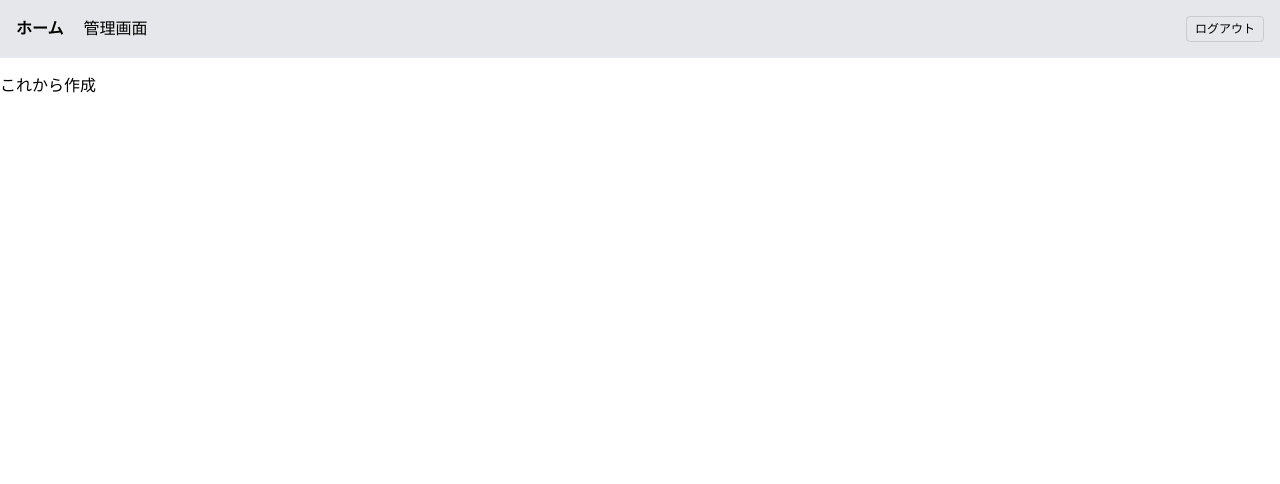
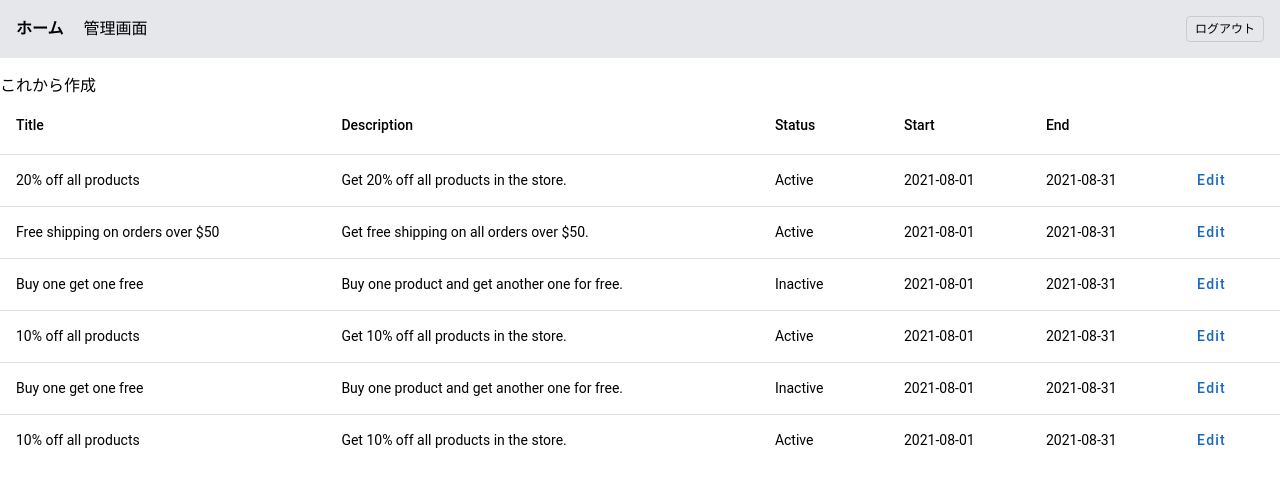
Before and after one commit to n0ea5y/SalesManagement, a Vue app in the folder app/: page / in a window 1280 px wide. Shown: the top 484 px of the page. Built offline with nearby package versions, Linux system fonts and the light colour scheme; no server answers.

Commit message:
テーブル設定

```diff
--- a/app/src/components/icons/SmButton.vue
+++ b/app/src/components/icons/SmButton.vue
@@ -12,9 +12,9 @@
   })
 
   const color = {
-    store: 'bg-blue-200',
-    update: 'bg-yellow-200',
-    delete: 'bg-red-200',
+    store: '#bfdbfe',
+    update: '#fef08a',
+    delete: '#fecaca',
   };
 
   const emit = defineEmits(['click'])
@@ -24,11 +24,12 @@
 </script>
 
 <template>
-  <button
-    class="border-2 border-gray-700 rounded-md p-2"
-    :class="color[props.type]"
-      @click="handleClick"
-    >
-    {{ label }}
-  </button>
+  <v-btn
+    size="default"
+    :base-color="color[type]"
+    @click="handleClick"
+
+  >
+  {{ label }}
+  </v-btn>
 </template>
--- a/app/src/views/HomeView.vue
+++ b/app/src/views/HomeView.vue
@@ -1,9 +1,99 @@
 <script setup>
   import AuthLayout from '@/layouts/AuthLayout.vue';
+
+  const headers = [
+    {
+      title: 'Title',
+      key: 'title',
+    },
+    {
+      title: 'Description',
+      key: 'description',
+    },
+    {
+      title: 'Status',
+      key: 'status',
+    },
+    {
+      title: 'Start',
+      key: 'start',
+    },
+    {
+      title: 'End',
+      key: 'end',
+    },
+    {
+      title: '',
+      key: 'actions',
+    },
+  ]
+
+  const items = [
+    {
+      title: '20% off all products',
+      description: 'Get 20% off all products in the store.',
+      status: 'Active',
+      start: '2021-08-01',
+      end: '2021-08-31',
+    },
+    {
+      title: 'Free shipping on orders over $50',
+      description: 'Get free shipping on all orders over $50.',
+      status: 'Active',
+      start: '2021-08-01',
+      end: '2021-08-31',
+    },
+    {
+      title: 'Buy one get one free',
+      description: 'Buy one product and get another one for free.',
+      status: 'Inactive',
+      start: '2021-08-01',
+      end: '2021-08-31',
+    },
+    {
+      title: '10% off all products',
+      description: 'Get 10% off all products in the store.',
+      status: 'Active',
+      start: '2021-08-01',
+      end: '2021-08-31',
+    },
+    {
+      title: 'Buy one get one free',
+      description: 'Buy one product and get another one for free.',
+      status: 'Inactive',
+      start: '2021-08-01',
+      end: '2021-08-31',
+    },
+    {
+      title: '10% off all products',
+      description: 'Get 10% off all products in the store.',
+      status: 'Active',
+      start: '2021-08-01',
+      end: '2021-08-31',
+    },
+  ]
 </script>
 
 <template>
   <AuthLayout>
     <h1>これから作成</h1>
   </AuthLayout>
+
+ <v-data-table
+        class="bg-transparent"
+        :headers="headers"
+        hide-default-footer
+        :items="items"
+      >
+        <template #item.actions>
+          <v-btn
+            class="text-none"
+            color="primary"
+            min-width="0"
+            slim
+            text="Edit"
+            variant="text"
+          />
+        </template>
+      </v-data-table>
 </template>
--- a/app/src/views/Master/MediaAgent.vue
+++ b/app/src/views/Master/MediaAgent.vue
@@ -1,10 +1,12 @@
 <script setup>
   import AuthLayout from '@/layouts/AuthLayout.vue';
   import SmButton from '@/components/icons/SmButton.vue';
+  import SmTable from '../components/SmTable.vue';
   import { db } from '@/assets/firebase.init';
   import { collection, getDocs, addDoc, updateDoc, doc } from "firebase/firestore";
   import { onMounted, ref } from 'vue';
   import { insertToast, updateToast } from '../Tools/Toast';
+
 
   onMounted(async () => {
     await getMediaAgentMaster();
@@ -46,41 +48,19 @@
     });
     isLoaded.value = true;
   }
+
+  const headers = [
+    {title: '業者名', key: 'name', sortable: false},
+    {title: '', key: 'action', width: '10px', sortable: false},
+  ];
 </script>
 
 <template>
   <AuthLayout>
-    <div class="border border-gray-300 w-[95%] mx-auto mb-4">
-      <table class="table-fixed w-full border-collapse">
-        <thead class="bg-gray-200">
-          <tr>
-            <th class="p-2 text-center">業者名</th>
-          </tr>
-        </thead>
-      </table>
-
-      <div class="max-h-[300px] overflow-y-auto">
-        <table class="table-fixed w-full border-collapse">
-          <tbody>
-            <tr v-for="agent in mediaAgencies" :key="agent.id" >
-              <td class="p-1 border-t border-gray-300 flex items-center">{{ agent.name }}
-                <span class="text-sm border rounded py-1 px-2 bg-yellow-200 ml-auto" @click="rowClick(agent)">
-                    <svg xmlns="http://www.w3.org/2000/svg"
-                    fill="none" viewBox="0 0 24 24" stroke-width="1.5" stroke="currentColor" class="size-6">
-                    <path stroke-linecap="round" stroke-linejoin="round"
-                      d="m16.862 4.487 1.687-1.688a1.875 1.875 0 1 1 2.652 2.652L10.582 16.07a4.5 4.5 0 0 1-1.897 1.13L6 18l.8-2.685a4.5 4.5 0 0 1 1.13-1.897l8.932-8.931Zm0 0L19.5 7.125M18 14v4.75A2.25 2.25 0 0 1 15.75 21H5.25A2.25 2.25 0 0 1 3 18.75V8.25A2.25 2.25 0 0 1 5.25 6H10" />
-                    </svg>
-                </span></td>
-            </tr>
-            <tr v-if="isLoaded && mediaAgencies.length === 0">
-              <td class="text-center text-red-500 py-[9px]" colspan="100%">
-                データがありません 登録してください
-              </td>
-            </tr>
-          </tbody>
-        </table>
-      </div>
-    </div>
+      <SmTable
+        :headers="headers"
+        :items="mediaAgencies"
+        action @rowClick="(item) => {rowClick(item)}" />
 
     <div class="w-[95%] mt-10 mx-auto">
       <form @submit.prevent="addMode ? submit() : update()">
--- a/app/src/views/Master/Staff.vue
+++ b/app/src/views/Master/Staff.vue
@@ -1,5 +1,6 @@
 <script setup>
   import AuthLayout from '@/layouts/AuthLayout.vue';
+  import SmTable from '../components/SmTable.vue';
   import SmButton from '@/components/icons/SmButton.vue';
   import { db } from '@/assets/firebase.init';
   import { collection, getDocs, addDoc, updateDoc, doc } from "firebase/firestore";
@@ -56,41 +57,22 @@
     {'id': '2', 'name': '外板'},
     {'id': '3', 'name': '店内、外板'},
   ])
+
+  const headers = [
+    {title: '名前', key: 'name', width: '100px',sortable: false},
+    {title: '時給', key: 'hourly_wage', width: '100px',sortable: false},
+    {title: 'タイプ', key: 'type', width: '100px',sortable: false},
+    {title: '', key: 'action', width: '10px', sortable: false},
+  ];
+
 </script>
 
 <template>
   <AuthLayout>
-    <div class="border border-gray-300 w-[95%] mx-auto mb-4">
-      <table class="table-fixed w-full border-collapse">
-        <thead class="bg-gray-200">
-          <tr>
-            <th class="p-2 text-center">スタッフ</th>
-          </tr>
-        </thead>
-      </table>
-
-      <div class="max-h-[300px] overflow-y-auto">
-        <table class="table-fixed w-full border-collapse"> <tbody>
-            <tr v-for="staff in staffMaster" :key="staff.id" >
-              <td class="p-1 border-t border-gray-300 flex items-center">{{ staff.name }}
-                <span class="text-sm border rounded py-1 px-2 bg-yellow-200 ml-auto" @click="rowClick(staff)">
-                    <svg xmlns="http://www.w3.org/2000/svg"
-
-                    fill="none" viewBox="0 0 24 24" stroke-width="1.5" stroke="currentColor" class="size-6">
-                    <path stroke-linecap="round" stroke-linejoin="round"
-                      d="m16.862 4.487 1.687-1.688a1.875 1.875 0 1 1 2.652 2.652L10.582 16.07a4.5 4.5 0 0 1-1.897 1.13L6 18l.8-2.685a4.5 4.5 0 0 1 1.13-1.897l8.932-8.931Zm0 0L19.5 7.125M18 14v4.75A2.25 2.25 0 0 1 15.75 21H5.25A2.25 2.25 0 0 1 3 18.75V8.25A2.25 2.25 0 0 1 5.25 6H10" />
-                    </svg>
-                </span></td>
-            </tr>
-            <tr v-if="isLoaded && staffMaster.length === 0">
-              <td class="text-center text-red-500 py-[9px]" colspan="100%">
-                データがありません 登録してください
-              </td>
-            </tr>
-          </tbody>
-        </table>
-      </div>
-    </div>
+      <SmTable
+        :headers="headers"
+        :items="staffMaster"
+        action @rowClick="(item) => {rowClick(item)}" />
 
     <div class="w-[95%] mt-10 mx-auto">
       <form @submit.prevent="addMode ? submit() : update()">
--- a/app/src/views/Master/Wholesaler.vue
+++ b/app/src/views/Master/Wholesaler.vue
@@ -1,6 +1,7 @@
 <script setup>
   import AuthLayout from '@/layouts/AuthLayout.vue';
   import SmButton from '@/components/icons/SmButton.vue';
+  import SmTable from '../components/SmTable.vue';
   import { db } from '@/assets/firebase.init';
   import { collection, getDocs, addDoc, updateDoc, doc } from "firebase/firestore";
   import { onMounted, ref } from 'vue';
@@ -46,41 +47,19 @@
     });
     isLoaded.value = true;
   }
+
+  const headers = [
+    {title: '卸売業者名', key: 'name', sortable: false},
+    {title: '', key: 'action', width: '10px', sortable: false},
+  ];
 </script>
 
 <template>
   <AuthLayout>
-    <div class="border border-gray-300 w-[95%] mx-auto mb-4">
-      <table class="table-fixed w-full border-collapse">
-        <thead class="bg-gray-200">
-          <tr>
-            <th class="p-2 text-center">卸売業者名</th>
-          </tr>
-        </thead>
-      </table>
-
-      <div class="max-h-[300px] overflow-y-auto">
-        <table class="table-fixed w-full border-collapse">
-          <tbody>
-            <tr v-for="wholesaler in wholesalers" :key="wholesaler.id" >
-              <td class="p-1 border-t border-gray-300 flex items-center">{{ wholesaler.name }}
-                <span class="text-sm border rounded py-1 px-2 bg-yellow-200 ml-auto" @click="rowClick(wholesaler)">
-                    <svg xmlns="http://www.w3.org/2000/svg"
-                    fill="none" viewBox="0 0 24 24" stroke-width="1.5" stroke="currentColor" class="size-6">
-                    <path stroke-linecap="round" stroke-linejoin="round"
-                      d="m16.862 4.487 1.687-1.688a1.875 1.875 0 1 1 2.652 2.652L10.582 16.07a4.5 4.5 0 0 1-1.897 1.13L6 18l.8-2.685a4.5 4.5 0 0 1 1.13-1.897l8.932-8.931Zm0 0L19.5 7.125M18 14v4.75A2.25 2.25 0 0 1 15.75 21H5.25A2.25 2.25 0 0 1 3 18.75V8.25A2.25 2.25 0 0 1 5.25 6H10" />
-                    </svg>
-                </span></td>
-            </tr>
-            <tr v-if="isLoaded && wholesalers.length === 0">
-              <td class="text-center text-red-500 py-[9px]" colspan="100%">
-                データがありません 登録してください
-              </td>
-            </tr>
-          </tbody>
-        </table>
-      </div>
-    </div>
+      <SmTable
+        :headers="headers"
+        :items="wholesalers"
+        action @rowClick="(item) => {rowClick(item)}" />
 
     <div class="w-[95%] mt-10 mx-auto">
       <form @submit.prevent="addMode ? submit() : update()">
--- /dev/null
+++ b/app/src/views/components/SmTable.vue
@@ -0,0 +1,47 @@
+<script setup>
+  const props = defineProps({
+    headers: {
+      type: Array,
+      default: () => [],
+    },
+    items: {
+      type: Array,
+      default: () => [],
+    },
+    height: {
+      type: String,
+      default: '300px',
+    },
+    action: {
+      type: Boolean,
+      default: false,
+    }
+  })
+  const emit = defineEmits(['rowClick'])
+</script>
+
+<template>
+  <v-data-table
+      :headers="headers"
+      :items="items"
+      class="bg-transparent max-h-[300px]"
+      :height="height"
+      fixed-header
+      hide-default-footer
+    >
+      <template #item.action="{ item }">
+          <v-btn class="rounded"
+            size="x-small"
+            icon="fa:fas fa-edit"
+            base-color="#fef08a"
+            @click="() => emit('rowClick', item)"
+          >
+            <svg xmlns="http://www.w3.org/2000/svg"
+            fill="none" viewBox="0 0 24 24" stroke-width="1.5" stroke="currentColor" class="size-6">
+            <path stroke-linecap="round" stroke-linejoin="round"
+              d="m16.862 4.487 1.687-1.688a1.875 1.875 0 1 1 2.652 2.652L10.582 16.07a4.5 4.5 0 0 1-1.897 1.13L6 18l.8-2.685a4.5 4.5 0 0 1 1.13-1.897l8.932-8.931Zm0 0L19.5 7.125M18 14v4.75A2.25 2.25 0 0 1 15.75 21H5.25A2.25 2.25 0 0 1 3 18.75V8.25A2.25 2.25 0 0 1 5.25 6H10" />
+            </svg>
+        </v-btn>
+    </template>
+  </v-data-table>
+</template>
```
